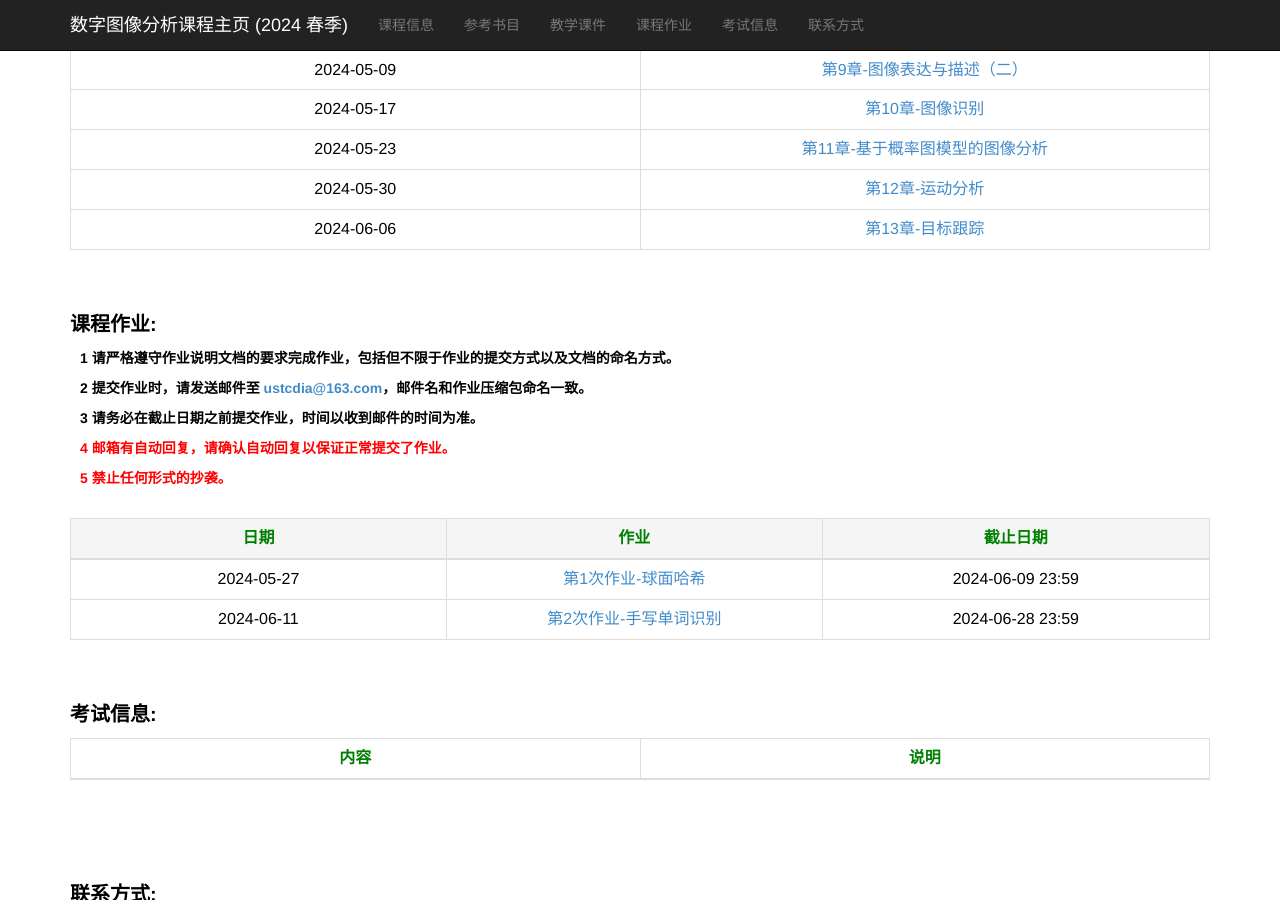
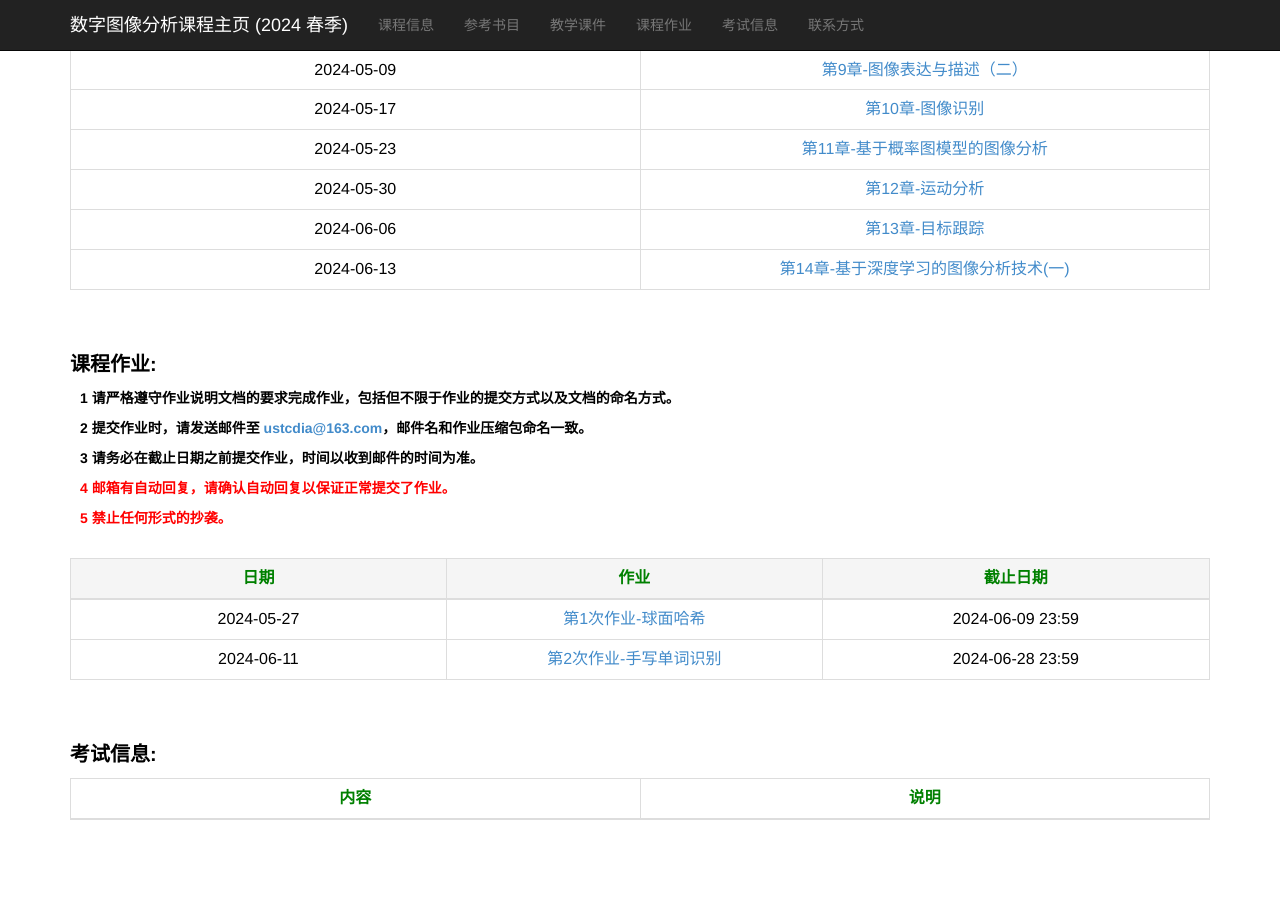
Before and after one commit to ustc-dia/ustc-dia.github.io, a Jekyll site: the page index.html, which Jekyll copies as it is, in a window 1280 px wide and 900 px high, scrolled down 1173 px. Built offline with Jekyll 4.4.1, drawn with Linux system fonts in a browser that asks for light colours.

Commit message:
Update index.html

```diff
--- a/index.html
+++ b/index.html
@@ -246,6 +246,11 @@
                     <td><a href="./slides_2024_spring/第13章 目标跟踪.pdf" target="_blank">第13章-目标跟踪</a></td>
                 </tr>
 
+                <tr>
+                    <td>2024-06-13</td>
+                    <td><a href="./slides_2024_spring/第14章 基于深度学习的图像分析技术(一)" target="_blank">第14章-基于深度学习的图像分析技术(一)</a></td>
+                </tr>
+
                 <!--
                 <tr>
                     <td>2024-03-14</td>
```
